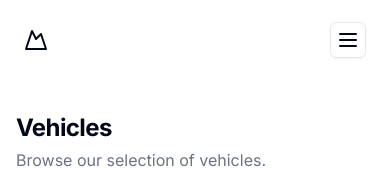
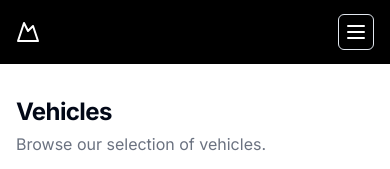
Before and after one commit to matheussreis/car-dealer-site, a Next.js app: page /vehicles in a window 390 px wide. Shown: the top 169 px of the page. Built offline with nearby package versions, Linux system fonts and the light colour scheme.

Commit message:
change navbar colour from white to black

```diff
--- a/src/app/layout.tsx
+++ b/src/app/layout.tsx
@@ -19,9 +19,7 @@ export default function RootLayout({
   return (
     <html lang="en">
       <body className={inter.className}>
-        <header className="m-2">
-          <Navbar />
-        </header>
+        <Navbar />
         {children}
         <Footer />
       </body>
--- a/src/components/navbar.tsx
+++ b/src/components/navbar.tsx
@@ -12,14 +12,18 @@ const ITEMS = [
 
 export function Navbar() {
   return (
-    <header className="flex h-16 w-full items-center justify-between px-4 md:px-6">
+    <header className="bg-black text-white flex h-16 w-full items-center justify-between px-4 md:px-6">
       <Link className="flex items-center gap-2 text-lg font-semibold" href="/">
         <LuMountain className="h-6 w-6" />
         <span className="sr-only">Acme Inc</span>
       </Link>
       <Sheet>
         <SheetTrigger asChild>
-          <Button className="lg:hidden" size="icon" variant="outline">
+          <Button
+            className="lg:hidden bg-black text-white"
+            size="icon"
+            variant="outline"
+          >
             <LuMenu className="h-6 w-6" />
             <span className="sr-only">Toggle navigation menu</span>
           </Button>
```
